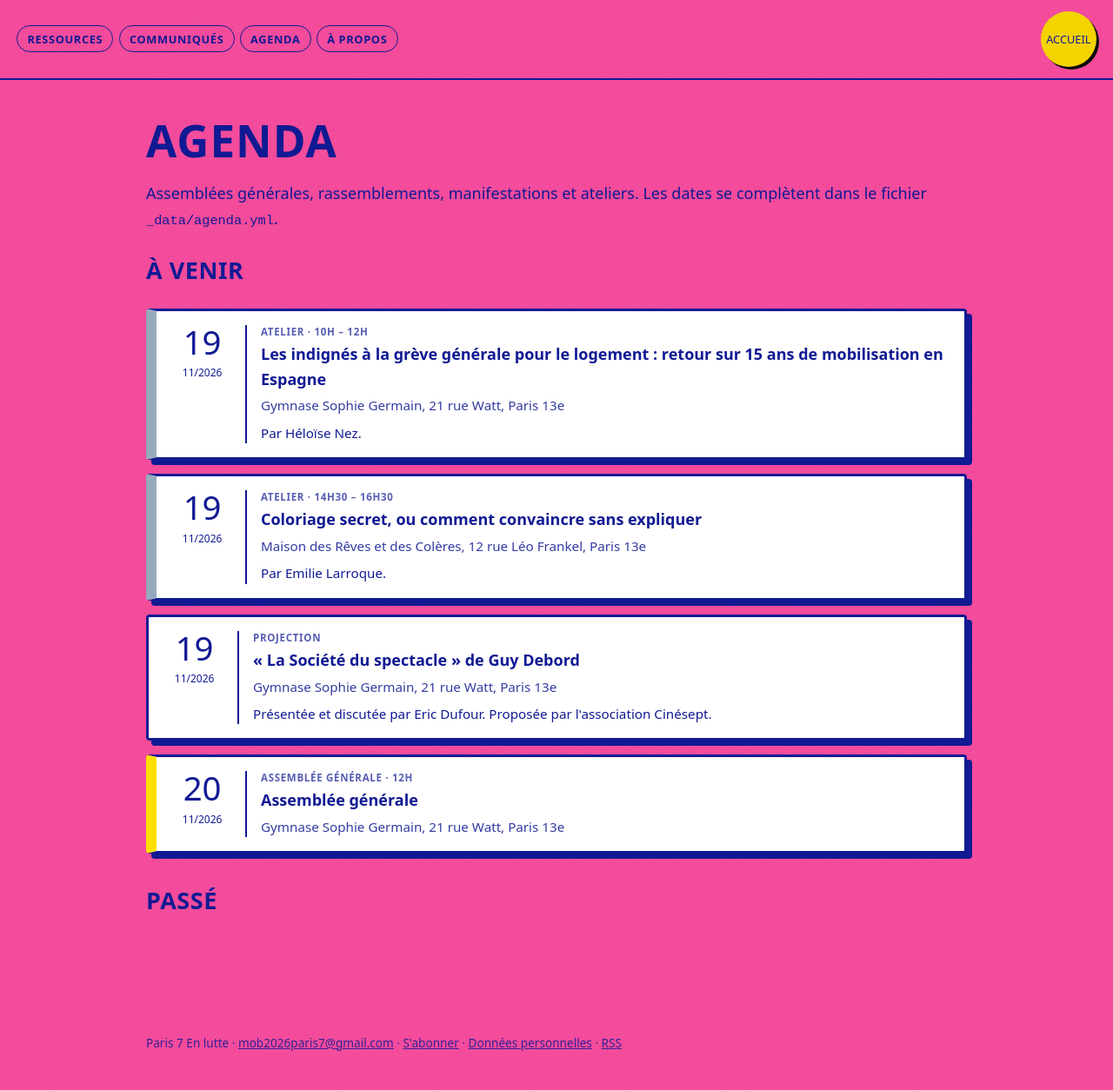
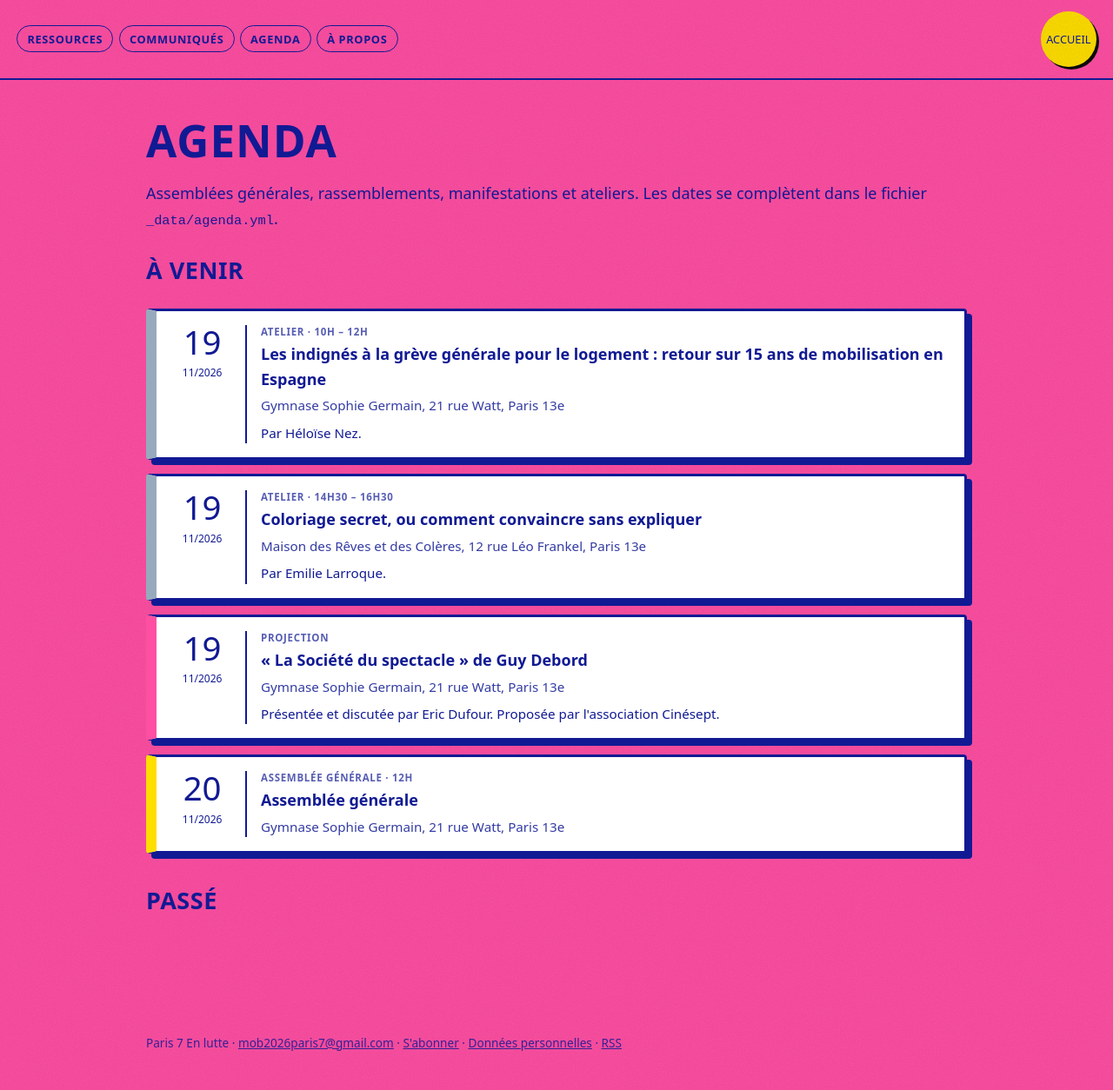
Before and after one commit to Paris7enLutte/paris7enlutte.github.io, a Jekyll site: the page built from agenda.html, in a window 1280 px wide. Shown: the whole page at 87% size. Built offline with Jekyll 4.4.1, drawn with Linux system fonts in a browser that asks for light colours.

Commit message:
Update style.css

```diff
--- a/assets/style.css
+++ b/assets/style.css
@@ -33,7 +33,8 @@ h1, h2 { font-family: var(--main); text-transform: uppercase; letter-spacing: .0
 .disque:hover, .disque:focus-visible { transform: scale(1.06) rotate(-3deg); }
 .disque--ocre { background-color: var(--jaune); }
 .disque--bleu { background-color: var(--gris); }
-.disque--rouge { background-color: var(--rose); }.evenement--projection { border-left: 12px solid var(--rose); }
+.disque--rouge { background-color: var(--rose); }
+.evenement.evenement--projection { border-left: 12px solid var(--rose); }
 
 .disque--noir { background-color: var(--blanc); font-size: clamp(.75rem, 1.3vw, 1.1rem); }
 .accueil-titre { position: absolute; right: 6%; bottom: 10%; max-width: 30rem; text-align: right; }
```
